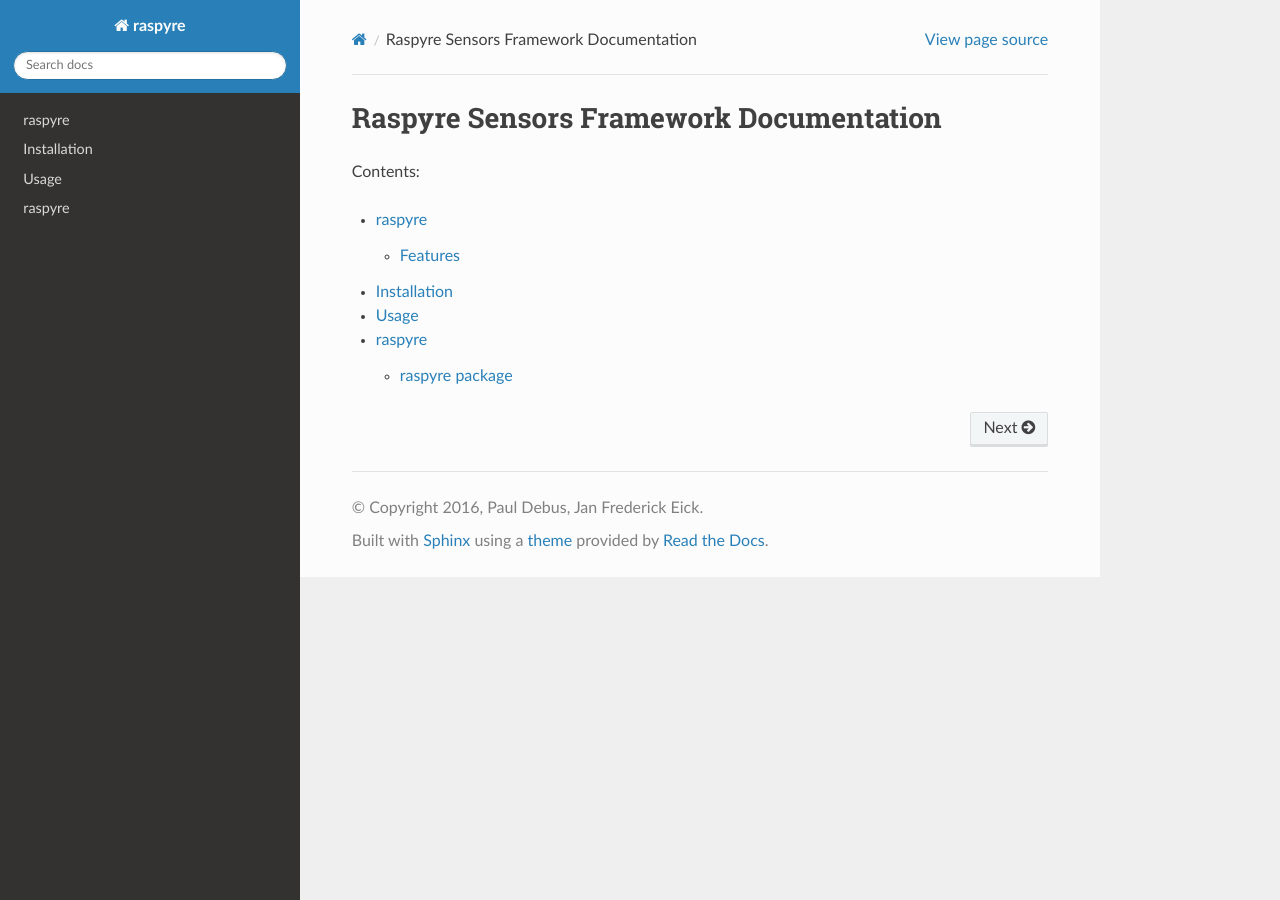
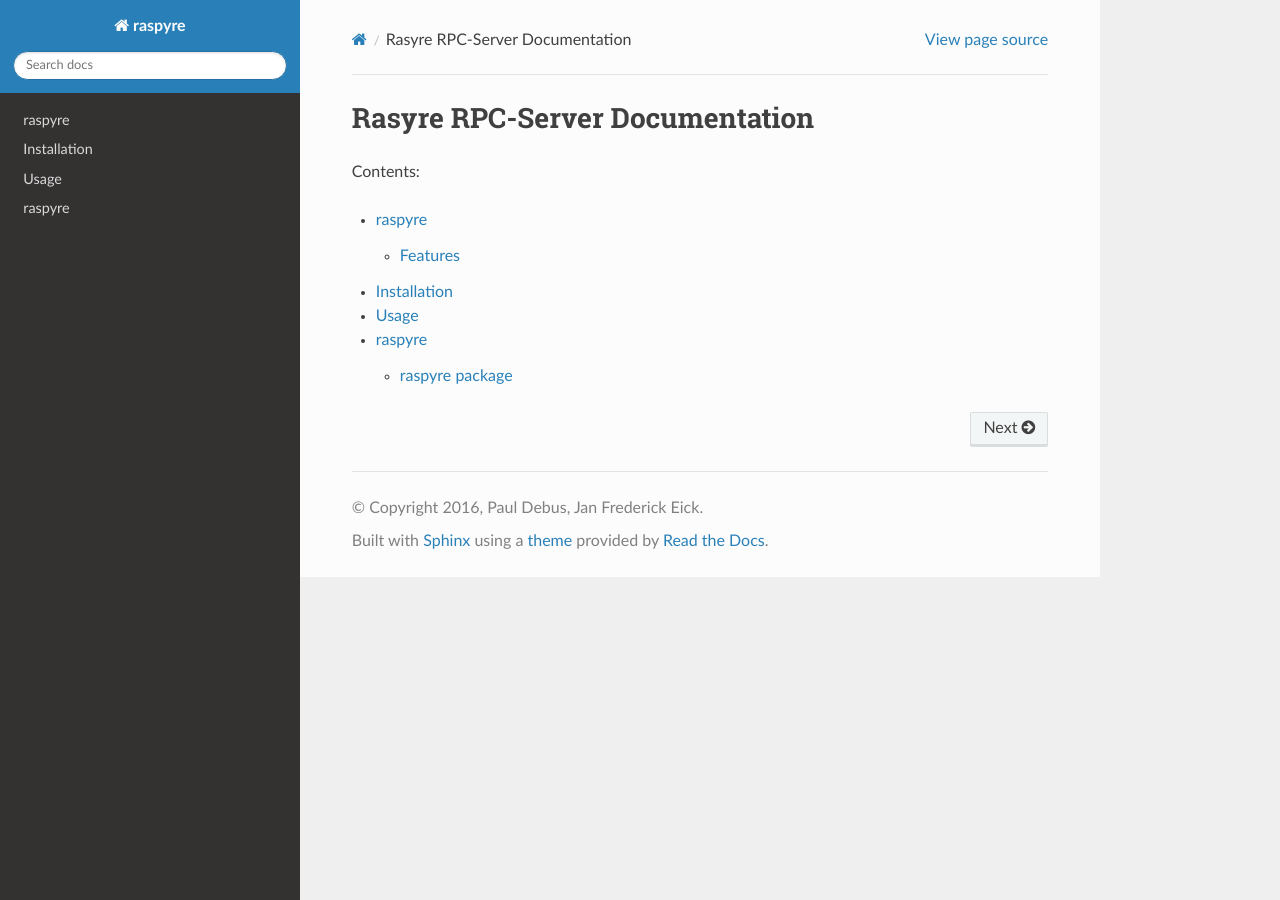
Before and after one commit to msk-buw/raspyre, a Sphinx documentation site: the page built from docs/index.rst, in a window 1280 px wide. Built offline with Sphinx 7.4.7 and the Read the Docs theme 2.0.0, drawn with Linux system fonts in a browser that asks for light colours.

Commit message:
FIX changed title of documentation for rpc server

```diff
--- a/docs/index.rst
+++ b/docs/index.rst
@@ -3,8 +3,8 @@
    You can adapt this file completely to your liking, but it should at least
    contain the root `toctree` directive.
 
-Raspyre Sensors Framework Documentation
-=======================================
+Rasyre RPC-Server Documentation
+===============================
 
 Contents:
 
```
